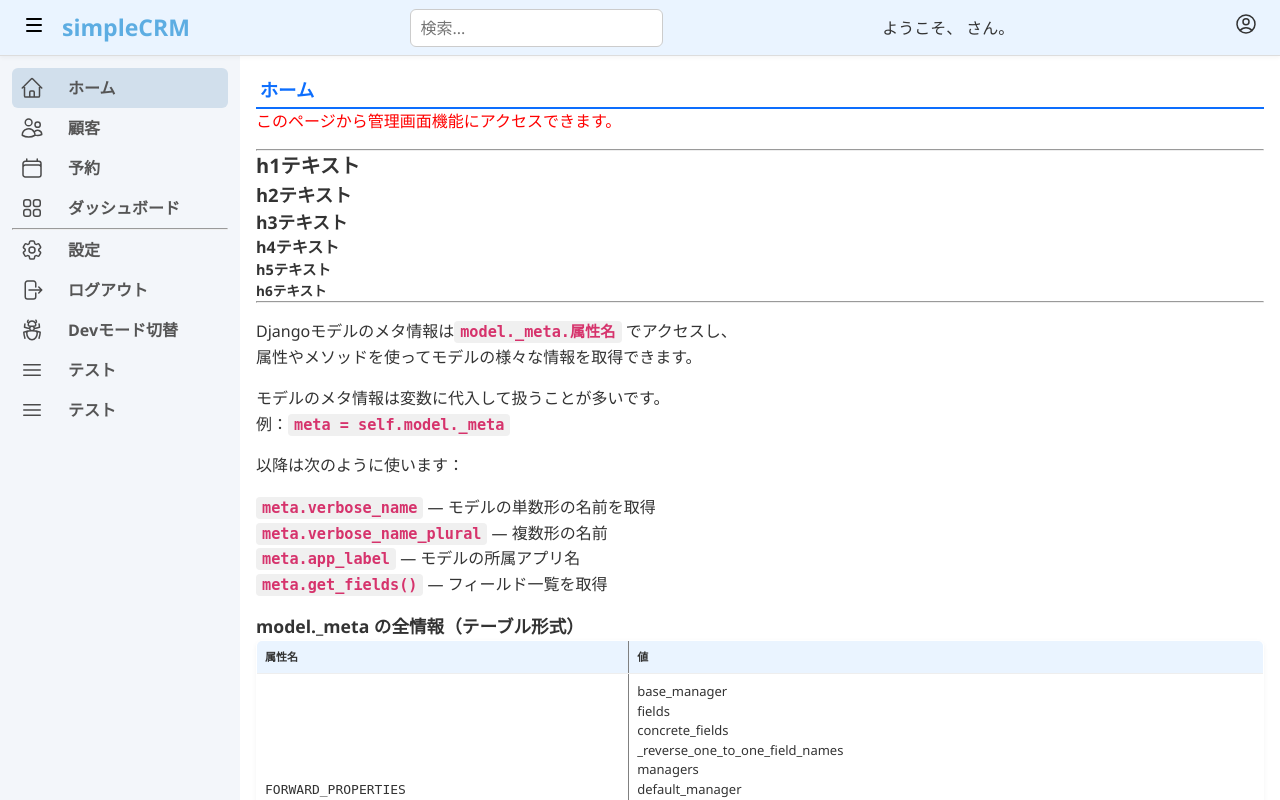
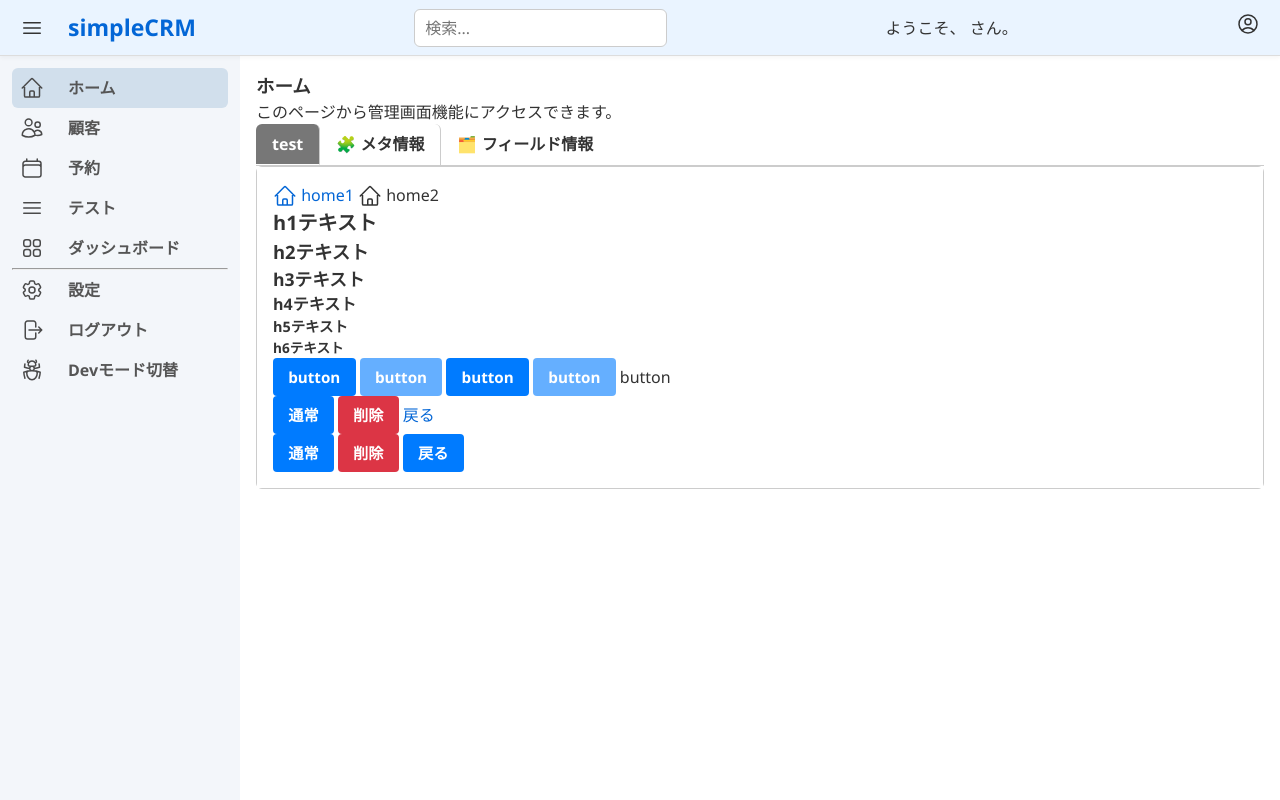
Before and after one commit to hryoko/simplecrm, a Django app: page / in a window 1280 px wide. Run offline with Django 5.2, Linux system fonts and the light colour scheme.

Commit message:
20250716-02 home

```diff
--- a/scss/_test.scss
+++ b/scss/_test.scss
@@ -101,6 +101,15 @@ a {
 
     &:hover {
         text-decoration: underline;
+    }
+}
+
+a,
+button {
+    svg {
+        width: 1.5rem;
+        height: 1.5rem;
+        vertical-align: middle;
     }
 }
 
@@ -223,7 +232,7 @@ body {
     display: flex;
     flex-direction: column;
     font-size: 1rem;
-    min-width: 600px;
+    min-width: 400px;
 }
 
 h1 { font-size: 1.25em; }
@@ -242,21 +251,14 @@ header {
     height: var(--header-height);
     display: flex;
     align-items: center;
-    padding: 0 22px;
+    padding: 0 20px;
     box-shadow: 0 2px 4px rgba(0, 0, 0, 0.04);
 
     .menu-button {
-        color: var(--primary);
-
-        svg {
-            width: 24px;
-            // display: block;
-            vertical-align: bottom; // or bottom or text-bottom
-        }
+        margin-right: 1.5rem;
     }
 
     .site-logo {
-        margin-left: 1rem;
         font-size: 1.2rem;
         font-weight: bold;
         color: var(--primary);
@@ -265,7 +267,6 @@ header {
             text-decoration: none;
             font-size: 1.2em;
             font-weight: bold;
-            color: var(--accent);
         }
     }
 
@@ -342,7 +343,6 @@ header {
 
             svg {
                 margin-right: 1.5rem;
-                width: 24px;
                 flex-shrink: 0;
             }
 
--- a/scss/main.scss
+++ b/scss/main.scss
@@ -34,6 +34,6 @@
 // 設定
 @import 'settings/settings';
 
+@import 'test';
 @import 'sagyo';
-@import 'test';
 @import 'dev';
--- a/static/css/main.css
+++ b/static/css/main.css
@@ -24,38 +24,6 @@ html[data-theme=light],
     "Segoe UI Mono", "Roboto Mono", "Oxygen Mono", "Ubuntu Monospace",
     "Source Code Pro", "Fira Mono", "Droid Sans Mono", "Courier New", monospace,
     "Apple Color Emoji", "Segoe UI Emoji", "Segoe UI Symbol", "Noto Color Emoji";
-}
-
-.body {
-  width: 400px;
-}
-
-/* 詳細行のレイアウト調整 */
-.row {
-  display: flex;
-  justify-content: space-between;
-  padding: 8px 0;
-  border-bottom: 1px solid #e0e0e0;
-}
-
-/* ラベルと値 */
-.label {
-  font-weight: bold;
-  color: #555;
-  min-width: 120px;
-}
-
-/* 値の右寄せ調整 */
-.value {
-  color: #222;
-  text-align: left;
-  flex: 1;
-}
-
-/* アクションボタン */
-.actions {
-  margin-top: 24px;
-  text-align: right;
 }
 
 /* ------------------------------
@@ -147,6 +115,13 @@ a {
 }
 a:hover {
   text-decoration: underline;
+}
+
+a svg,
+button svg {
+  width: 1.5rem;
+  height: 1.5rem;
+  vertical-align: middle;
 }
 
 /* ------------------------------
@@ -247,7 +222,7 @@ body {
   display: flex;
   flex-direction: column;
   font-size: 1rem;
-  min-width: 600px;
+  min-width: 400px;
 }
 
 h1 {
@@ -283,18 +258,13 @@ header {
   height: var(--header-height);
   display: flex;
   align-items: center;
-  padding: 0 22px;
+  padding: 0 20px;
   box-shadow: 0 2px 4px rgba(0, 0, 0, 0.04);
 }
 header .menu-button {
-  color: var(--primary);
-}
-header .menu-button svg {
-  width: 24px;
-  vertical-align: bottom;
+  margin-right: 1.5rem;
 }
 header .site-logo {
-  margin-left: 1rem;
   font-size: 1.2rem;
   font-weight: bold;
   color: var(--primary);
@@ -303,7 +273,6 @@ header .site-logo a {
   text-decoration: none;
   font-size: 1.2em;
   font-weight: bold;
-  color: var(--accent);
 }
 header .search-box {
   margin: 0 auto;
@@ -371,7 +340,6 @@ header .user-menu svg {
 .sidebar nav a svg,
 .sidebar nav .nav-button svg {
   margin-right: 1.5rem;
-  width: 24px;
   flex-shrink: 0;
 }
 .sidebar nav a.active,
@@ -524,6 +492,38 @@ table tbody tr:nth-child(even) {
 /* ------------------------------
   Responsive: モバイル対応
 ------------------------------ */
+.body {
+  width: 400px;
+}
+
+/* 詳細行のレイアウト調整 */
+.row {
+  display: flex;
+  justify-content: space-between;
+  padding: 8px 0;
+  border-bottom: 1px solid #e0e0e0;
+}
+
+/* ラベルと値 */
+.label {
+  font-weight: bold;
+  color: #555;
+  min-width: 120px;
+}
+
+/* 値の右寄せ調整 */
+.value {
+  color: #222;
+  text-align: left;
+  flex: 1;
+}
+
+/* アクションボタン */
+.actions {
+  margin-top: 24px;
+  text-align: right;
+}
+
 /* ------------------------------
   開発中のセクション色分け（見やすさ用）
 ------------------------------ */
--- a/templates/base.html
+++ b/templates/base.html
@@ -15,15 +15,11 @@
     <!-- 上部ヘッダー -->
     <header class="sticky">
 
-      <button class="menu-button">
-        <img src="{% static 'img/bars_24.svg' %}" alt="bars" width="24" height="24">
-      </button>
-
-      <!-- <button id="toggle-sidebar" class="menu-button">
+      <button id="toggle-sidebar" class="menu-button">
         <svg xmlns="http://www.w3.org/2000/svg" fill="none" viewBox="0 0 24 24" stroke-width="1.5" stroke="currentColor" class="size-6">
           <path stroke-linecap="round" stroke-linejoin="round" d="M3.75 6.75h16.5M3.75 12h16.5m-16.5 5.25h16.5" />
         </svg>
-      </button> -->
+      </button>
 
       {% if request.path == "/" %}
         <h1 class="site-logo">
@@ -50,6 +46,7 @@
     <div class="layout">
       <aside class="sidebar">
         <nav id="nav-sidebar">
+
           <a href="{% url 'core:home' %}" title="ホーム"
           class="{% if request.resolver_match.namespace == 'core' and request.resolver_match.url_name == 'home' %}active{% endif %}">
             <svg xmlns="http://www.w3.org/2000/svg" fill="none" viewBox="0 0 24 24" stroke-width="1.5" stroke="currentColor" class="size-6">
@@ -72,6 +69,13 @@
             </svg>
             <span class="label">予約</span>
           </a>
+
+          <button class="nav-button">
+            <svg xmlns="http://www.w3.org/2000/svg" fill="none" viewBox="0 0 24 24" stroke-width="1.5" stroke="currentColor" class="size-6">
+              <path stroke-linecap="round" stroke-linejoin="round" d="M3.75 6.75h16.5M3.75 12h16.5m-16.5 5.25h16.5" />
+            </svg>
+            <span class="label">テスト</span>
+          </button>
 
           <a href="#" title="ダッシュボード">
             <svg xmlns="http://www.w3.org/2000/svg" fill="none" viewBox="0 0 24 24" stroke-width="1.5" stroke="currentColor" class="size-6">
@@ -101,21 +105,6 @@
 
           {% include "dev_toggle.html" %}
 
-          <a class="nav-button">
-            <svg xmlns="http://www.w3.org/2000/svg" fill="none" viewBox="0 0 24 24" stroke-width="1.5" stroke="currentColor" class="size-6">
-              <path stroke-linecap="round" stroke-linejoin="round" d="M3.75 6.75h16.5M3.75 12h16.5m-16.5 5.25h16.5" />
-            </svg>
-            <span class="label">テスト</span>
-          </a>
-
-
-          <button class="nav-button">
-            <svg xmlns="http://www.w3.org/2000/svg" fill="none" viewBox="0 0 24 24" stroke-width="1.5" stroke="currentColor" class="size-6">
-              <path stroke-linecap="round" stroke-linejoin="round" d="M3.75 6.75h16.5M3.75 12h16.5m-16.5 5.25h16.5" />
-            </svg>
-            <span class="label">テスト</span>
-          </button>
-
         </nav>
       </aside>
 
--- /dev/null
+++ b/templates/core/_test.html
@@ -0,0 +1,42 @@
+<div class="testsvg">
+<a href="#">
+    <svg xmlns="http://www.w3.org/2000/svg" fill="none" viewBox="0 0 24 24" stroke-width="1.5" stroke="currentColor" class="size-6">
+    <path stroke-linecap="round" stroke-linejoin="round" d="m2.25 12 8.954-8.955c.44-.439 1.152-.439 1.591 0L21.75 12M4.5 9.75v10.125c0 .621.504 1.125 1.125 1.125H9.75v-4.875c0-.621.504-1.125 1.125-1.125h2.25c.621 0 1.125.504 1.125 1.125V21h4.125c.621 0 1.125-.504 1.125-1.125V9.75M8.25 21h8.25" />
+    </svg>
+    home1
+</a>
+
+<button href="#">
+    <svg xmlns="http://www.w3.org/2000/svg" fill="none" viewBox="0 0 24 24" stroke-width="1.5" stroke="currentColor" class="size-6">
+    <path stroke-linecap="round" stroke-linejoin="round" d="m2.25 12 8.954-8.955c.44-.439 1.152-.439 1.591 0L21.75 12M4.5 9.75v10.125c0 .621.504 1.125 1.125 1.125H9.75v-4.875c0-.621.504-1.125 1.125-1.125h2.25c.621 0 1.125.504 1.125 1.125V21h4.125c.621 0 1.125-.504 1.125-1.125V9.75M8.25 21h8.25" />
+    </svg>
+    home2
+</button>
+</div>
+
+<h1>h1テキスト</h1>
+<h2>h2テキスト</h2>
+<h3>h3テキスト</h3>
+<h4>h4テキスト</h4>
+<h5>h5テキスト</h5>
+<h6>h6テキスト</h6>
+
+<div>
+    <a class="btn">button</a>
+    <a class="btn" aria-disabled="true">button</a>
+    <button class="btn">button</button>
+    <button class="btn" disabled>button</button>
+    <button>button</button>
+</div>
+
+<div>
+    <a class="btn" href="">通常</a>
+    <a class="btn-danger" href="">削除</a>
+    <a class="btn-outline" href="">戻る</a>
+</div>
+
+<div>
+    <button class="btn">通常</button>
+    <button class="btn btn-danger">削除</button>
+    <button class="btn btn-outline">戻る</button>
+</div>
--- a/templates/core/home.html
+++ b/templates/core/home.html
@@ -3,28 +3,90 @@
 
 {% block content %}
 <style>
-  .home h2 {
-    color: #0d6efd;
-    font-weight: 700;
-    border-bottom: 2px solid #0d6efd;
-    padding: 0.2em;
+  .tab-box {
+    border: 1px solid #ccc;
+    border-radius: 6px;
+    padding: 0;
   }
-  .home p { color:red; }
-  .home hr {margin-top: 1em;}
+
+  .tab-buttons {
+    display: flex;
+    border-bottom: 1px solid #ccc;
+  }
+
+  .tab-buttons button {
+    padding: 0.5rem 1rem;
+    background-color: transparent;
+    border: none;
+    border-right: 1px solid #ccc;
+    cursor: pointer;
+    font-weight: bold;
+    background-color: white;
+    border-top-left-radius: 6px;
+    border-top-right-radius: 6px;
+  }
+
+  .tab-buttons button:last-child {
+    border-right: none;
+  }
+
+  .tab-buttons button.active {
+    color: white;
+    background-color: #777;
+    border-bottom: 1px solid white; /* 下だけ白にして "つながってる" 感を出す */
+  }
+
+  .tab-content {
+    display: none;
+    padding: 1rem;
+    background-color: white;
+  }
+
+  .tab-content.active {
+    display: block;
+  }
 </style>
+
 <div class="home">
   <h2>ホーム</h2>
   <p>このページから管理画面機能にアクセスできます。</p>
-  <hr>
+
+  <div class="tab-buttons">
+    <button class="tab-button active" data-target="test-tab">test</button>
+    <button class="tab-button" data-target="meta-tab">🧩 メタ情報</button>
+    <button class="tab-button" data-target="field-tab">🗂 フィールド情報</button>
+  </div>
+
+  <div class="tab-box">
+    <div id="test-tab" class="tab-content active">
+      {% include "core/_test.html" %}
+    </div>
+
+    <div id="meta-tab" class="tab-content">
+      {% include "core/_meta_table.html" %}
+    </div>
+
+    <div id="field-tab" class="tab-content">
+      {% include "core/_field_info.html" %}
+    </div>
+  </div>
 </div>
-  <h1>h1テキスト</h1>
-  <h2>h2テキスト</h2>
-  <h3>h3テキスト</h3>
-  <h4>h4テキスト</h4>
-  <h5>h5テキスト</h5>
-  <h6>h6テキスト</h6>
-  <hr>
 
-{% include "core/_meta_table.html" %}
-{% include "core/_field_info.html" %}
+<script>
+  const buttons = document.querySelectorAll('.tab-button');
+  const contents = document.querySelectorAll('.tab-content');
+
+  buttons.forEach(button => {
+    button.addEventListener('click', () => {
+      // 全ボタン・全コンテンツを非アクティブに
+      buttons.forEach(btn => btn.classList.remove('active'));
+      contents.forEach(content => content.classList.remove('active'));
+
+      // 選択されたボタン・コンテンツをアクティブに
+      button.classList.add('active');
+      const target = document.getElementById(button.dataset.target);
+      target.classList.add('active');
+    });
+  });
+</script>
 {% endblock %}
```
Also changed, not shown: templates/core/_button_sample.html (deleted, +0 -19 lines), scss/_sagyo.scss (line endings or trailing spaces), 2 other files.
